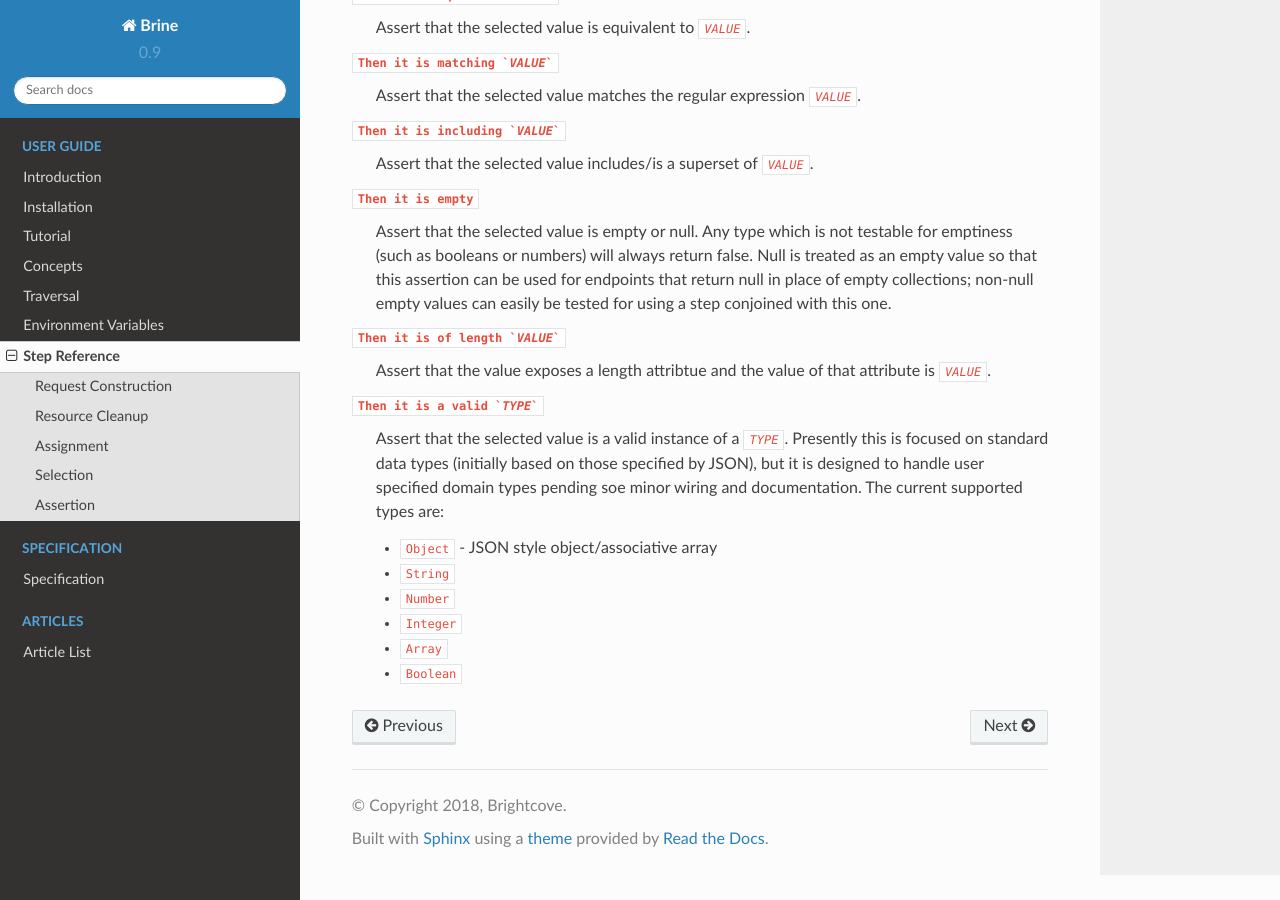
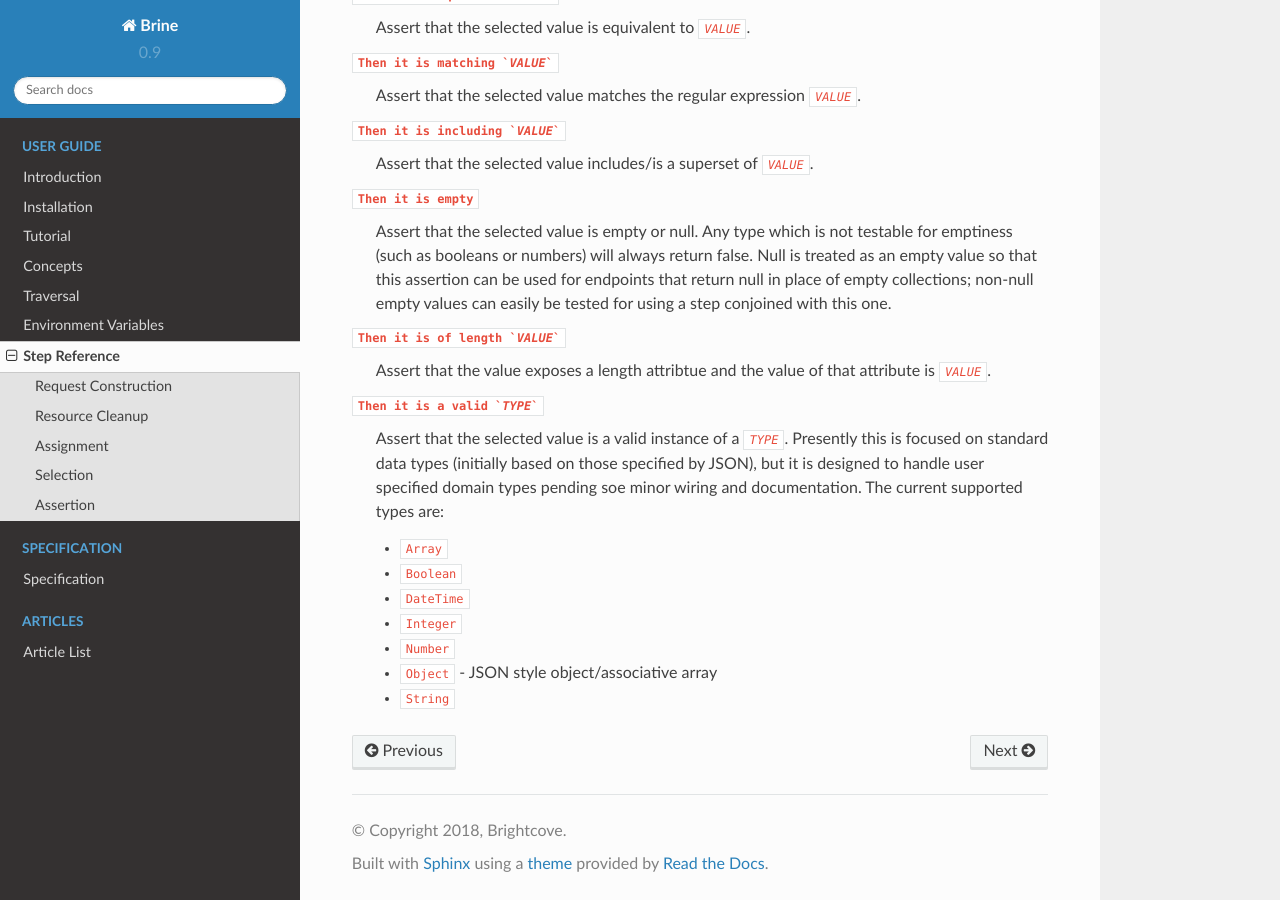
Before and after one commit to brightcove/brine, a Sphinx documentation site: the page built from docs/step_reference.rst, in a window 1280 px wide and 900 px high, scrolled down 2381 px. Built offline with Sphinx 7.4.7 and the Read the Docs theme 2.0.0, drawn with Linux system fonts in a browser that asks for light colours.

Commit message:
Update step_reference.rst

```diff
--- a/docs/step_reference.rst
+++ b/docs/step_reference.rst
@@ -155,9 +155,10 @@ Assertion
 	domain types pending soe minor wiring and documentation.
 	The current supported types are:
 
-	- ``Object`` - JSON style object/associative array
-	- ``String``
-	- ``Number``
-	- ``Integer``
 	- ``Array``
 	- ``Boolean``
+	- ``DateTime``
+	- ``Integer``
+	- ``Number``
+        - ``Object`` - JSON style object/associative array
+	- ``String``
```
